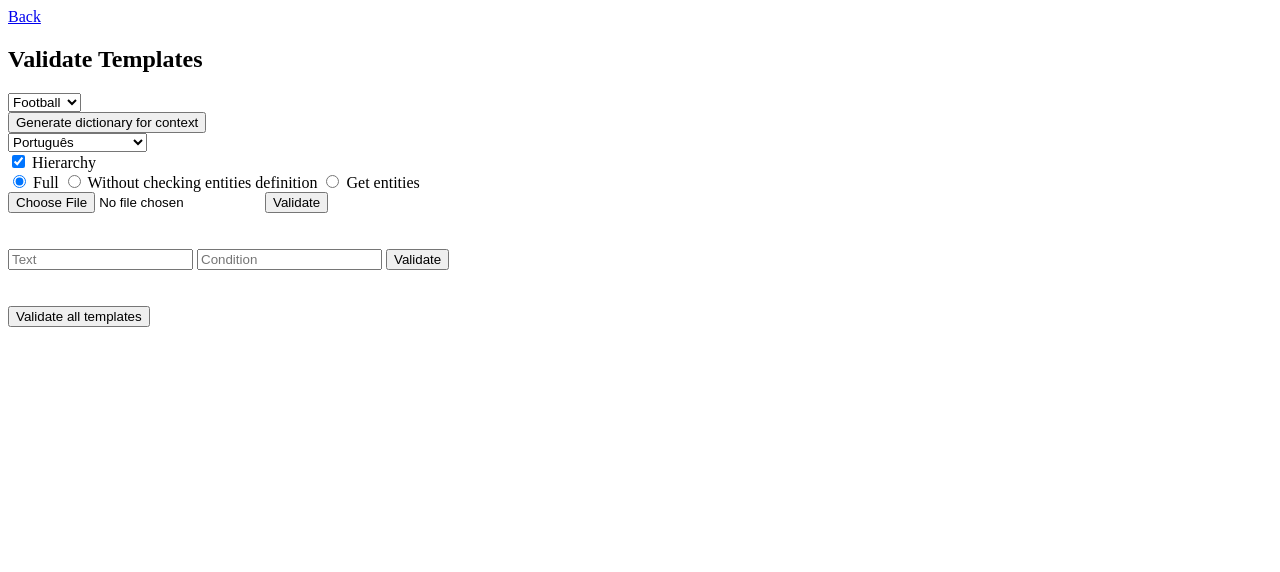
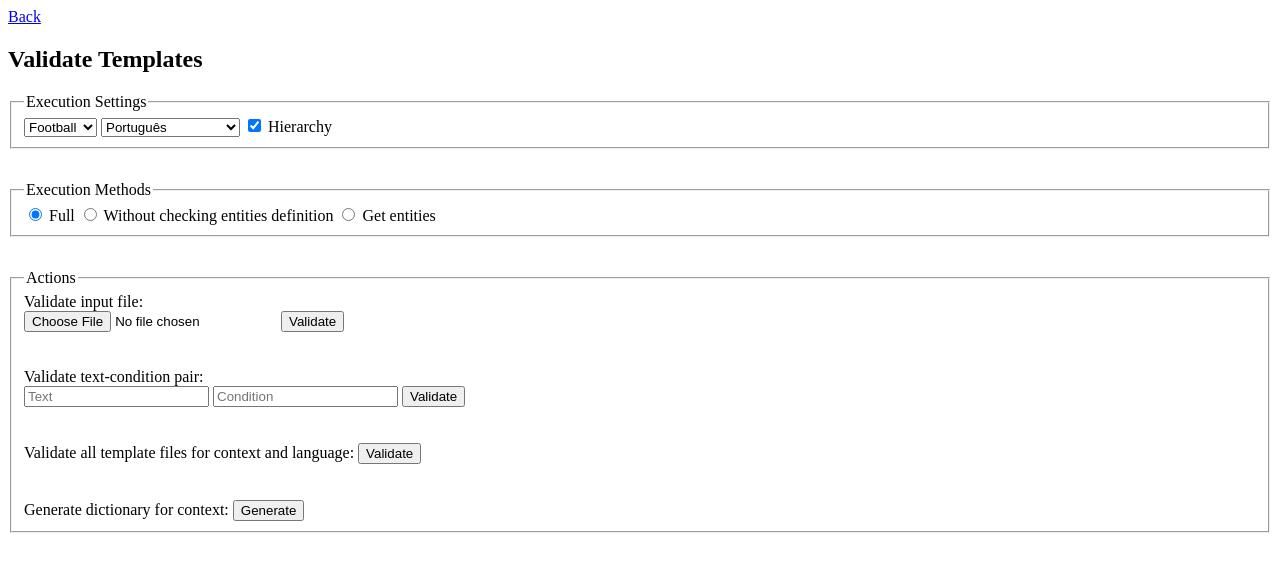
Before and after one commit to zerozeropt/prosebot, a PHP site: page /validator/index.php in a window 1280 px wide. Shown: the top 572 px of the page. Run offline with PHP 8.4, Linux system fonts and the light colour scheme.

Commit message:
Improve templates validator interface

```diff
--- a/prosebot/validator/index.php
+++ b/prosebot/validator/index.php
@@ -30,33 +30,28 @@ header('Content-Type: text/html; charset=utf8');
 	<a href="../index.php">Back</a>
 	<div>
 		<h2>Validate Templates</h2>
-		<form method="POST" enctype="multipart/form-data" style="display: grid">
-			<div>
+		<form method="POST" enctype="multipart/form-data">
+			<fieldset style="margin-bottom: 2rem;">
+				<legend>Execution Settings</legend>
 				<select name="context">
 					<?php
 					foreach (get_globals()["contexts"] as $context_key => $value) {
-							echo "<option value=\"".$context_key."\">".$value."</option>";
+						echo "<option value=\"" . $context_key . "\">" . $value . "</option>";
 					}
 					?>
 				</select>
-			</div>
-			<div>
-				<input type="submit" name="submitDictionaries" value="Generate dictionary for context">
-			</div>
-			<div>
 				<select name="lang">
 					<?php
 					foreach (get_globals()["languages"] as $lang_key => $value) {
-							echo "<option value=\"".$lang_key."\">".$value."</option>";
+						echo "<option value=\"" . $lang_key . "\">" . $value . "</option>";
 					}
 					?>
 				</select>
-			</div>
-			<div>
 				<input type="checkbox" id="hierarchy" name="hierarchy" checked>
 				<label for="hierarchy">Hierarchy</label>
-			</div>
-			<div>
+			</fieldset>
+			<fieldset style="margin-bottom: 2rem;">
+				<legend>Execution Methods</legend>
 				<input type="radio" id="full" name="validation_option" value="full" checked>
 				<label for="full">Full</label>
 
@@ -65,21 +60,36 @@ header('Content-Type: text/html; charset=utf8');
 
 				<input type="radio" id="get_entities" name="validation_option" value="get_entities">
 				<label for="full">Get entities</label>
-			</div>
+			</fieldset>
+			<fieldset style="margin-bottom: 2rem;">
+				<legend>Actions</legend>
+				<div style="display: flex; flex-direction: column;">
+					<label>Validate input file: </label>
 					<div>
 						<input type="file" name="file" accept="application/json">
 						<input type="submit" name="submitFile" value="Validate">
 					</div>
+				</div>
 				<br><br>
+				<div style="display: flex; flex-direction: column;">
+					<label>Validate text-condition pair: </label>
 					<div>
 						<input type="text" name="text" placeholder="Text">
 						<input type="text" name="condition" placeholder="Condition">
 						<input type="submit" name="submitTextCondition" value="Validate">
 					</div>
+				</div>
 				<br><br>
 				<div>
-				<input type="submit" name="submitAllFiles" value="Validate all templates">
+					<label>Validate all template files for context and language: </label>
+					<input type="submit" name="submitAllFiles" value="Validate">
 				</div>
+				<br><br>
+				<div>
+					<label>Generate dictionary for context: </label>
+					<input type="submit" name="submitDictionaries" value="Generate">
+				</div>
+			</fieldset>
 		</form>
 		<?php
 		if (isset($_POST["submitFile"])) {
@@ -88,43 +98,31 @@ header('Content-Type: text/html; charset=utf8');
 					$validator = new TemplatesValidator($_POST["lang"], $_POST["context"]);
 					$validator->set_file_path($_FILES["file"]["tmp_name"]);
 					$option = $_POST["validation_option"];
-					switch ($option) {
-						case "no_entites":
-							$validator->validate_no_entities_check(isset($_POST["hierarchy"]));
-							break;
-						case "get_entities":
-							$validator->validate_get_entities(isset($_POST["hierarchy"]));
-							break;
-						default:
-							$validator->validate_full(isset($_POST["hierarchy"]));
-							break;
-					}
+					$validator->execution_method($option, isset($_POST["hierarchy"]));
 				} catch (Exception $e) {
 					printP($e->getMessage());
 				}
 			}
-		}
-		else if (isset($_POST["submitTextCondition"])) {
+		} else if (isset($_POST["submitTextCondition"])) {
 			try {
 				$validator = new TemplatesValidator($_POST["lang"], $_POST["context"]);
 				$text = $_POST["text"];
 				$condition = $_POST["condition"];
-				echo "<br>Text: ".$text."<br>";
-				echo "Condition: ".$condition."<br>";
+				echo "<br>Text: " . $text . "<br>";
+				echo "Condition: " . $condition . "<br>";
 				$validator->validate_inputs($text, $condition);
 			} catch (Exception $e) {
 				printP($e->getMessage());
 			}
-		}
-		else if (isset($_POST["submitAllFiles"])) {
+		} else if (isset($_POST["submitAllFiles"])) {
 			try {
 				$validator = new TemplatesValidator($_POST["lang"], $_POST["context"]);
-				$validator->validate_all_files(isset($_POST["hierarchy"]));
+				$option = $_POST["validation_option"];
+				$validator->validate_all_files(isset($_POST["hierarchy"]), $option);
 			} catch (Exception $e) {
 				printP($e->getMessage());
 			}
-		}
-		else if (isset($_POST["submitDictionaries"])) {
+		} else if (isset($_POST["submitDictionaries"])) {
 			try {
 				TemplatesValidator::generate_dictionary($_POST["context"]);
 			} catch (Exception $e) {
--- a/prosebot/validator/templatesvalidator.php
+++ b/prosebot/validator/templatesvalidator.php
@@ -1,7 +1,7 @@
 <?php
-require_once(__DIR__.'/../utils.php');
-require_once(__DIR__.'/../global_vars.php');
-require_once(__DIR__."/../contexts/entities.php");
+require_once(__DIR__ . '/../utils.php');
+require_once(__DIR__ . '/../global_vars.php');
+require_once(__DIR__ . "/../contexts/entities.php");
 
 /**
  * Class to validate writing correction of templates
@@ -23,7 +23,7 @@ class TemplatesValidator
 		$this->templates_array = [];
 		$this->language = $language;  // language of the template to validate
 		$this->context = $context;
-		$this->dictionary = __DIR__."/../contexts/".$context."/dictionary/vars.json";
+		$this->dictionary = __DIR__ . "/../contexts/" . $context . "/dictionary/vars.json";
 		$this->unused_templates = [];					// to generate warnings of unused templates with hierarchy
 		$this->templates_queue = [];					// queue of templates to be parsed next
 		$this->valid_templates = [];					// all templates
@@ -32,18 +32,12 @@ class TemplatesValidator
 		$this->get_entities = false;					// get entities in file
 		$this->file_name = "";							// name of the file being evaluated
 		$this->vars_array = Utils::json_validate('{
-			"properties":{
+			"properties": {
 				"text": [],
 				"condition": []
 			},
-			"entities":{},
-			"connectors":{
-				"br": [],
-				"en": [],
-				"es": [],
-				"fr": [],
-				"pt": []
-			}
+			"entities": {},
+			"connectors": []
 		}'); // to print obtained entities, when get_entities = true
 	}
 
@@ -92,7 +86,7 @@ class TemplatesValidator
 	}
 
 	/**
-	 * Validate everything - option 1
+	 * Validate everything - setting 1
 	 * @param bool $has_hierarchy Whether it follows a hierarchic structure
 	 */
 	public function validate_full($has_hierarchy)
@@ -102,7 +96,7 @@ class TemplatesValidator
 	}
 
 	/**
-	 * Validate everything except if entities are defined - option 2
+	 * Validate everything except if entities are defined - setting 2
 	 * @param bool $has_hierarchy Whether it follows a hierarchic structure
 	 */
 	public function validate_no_entities_check($has_hierarchy)
@@ -112,7 +106,7 @@ class TemplatesValidator
 	}
 
 	/**
-	 * Validate everything except if entities are defined and get entities list - option 3.
+	 * Validate everything except if entities are defined and get entities list - setting 3.
 	 * Print entities.
 	 * @param bool $has_hierarchy Whether it follows a hierarchic structure
 	 */
@@ -121,29 +115,56 @@ class TemplatesValidator
 		$this->get_entities = true;
 		$this->validate_no_entities_check($has_hierarchy);
 
+		if ($this->file_name !== "") {
+			$length = strlen($this->file_name);
+			echo "<br>--------------------<br>";
+			echo mb_substr($this->file_name, 0, $length > 3 ? $length - 3 : $length) . "<br>";
+			echo "--------------------<br>";
+		}
+
 		echo "<br>Conditions:<br>";
-		foreach($this->vars_array->properties->condition as $property)
-			echo "-- ".$property."<br>";
+		foreach ($this->vars_array->properties->condition as $property)
+			echo "-- " . $property . "<br>";
 
 		echo "<br>Properties:<br>";
-		foreach($this->vars_array->properties->text as $property)
-			echo "-- ".$property."<br>";
+		foreach ($this->vars_array->properties->text as $property)
+			echo "-- " . $property . "<br>";
 
 		echo "<br>Entities:<br>";
-		foreach($this->vars_array->entities as $entity => $properties) {
-			echo "-- ".$entity."<br>";
+		foreach ($this->vars_array->entities as $entity => $properties) {
+			echo "-- " . $entity . "<br>";
 			foreach ($properties as $property)
-				echo "&nbsp;&nbsp;&nbsp;&nbsp;.".$property."<br>";
+				echo "&nbsp;&nbsp;&nbsp;&nbsp;." . $property . "<br>";
 		}
 
 		echo "<br>Connectors:<br>";
-		echo $this->language.":<br>";
-		foreach($this->vars_array->connectors->{$this->language} as $connector)
-			echo "-- ".$connector."<br>";
+		echo $this->language . ":<br>";
+		foreach ($this->vars_array->connectors as $connector)
+			echo "-- " . $connector . "<br>";
 	}
 
 	/**
-	 * Validate input text and condition - option 4
+	 * Execute one of the methods of validation available
+	 * @param string $option		One of the execution methods
+	 * @param bool 	 $has_hierarchy Whether it follows a hierarchic structure
+	 */
+	public function execution_method($option, $has_hierarchy)
+	{
+		switch ($option) {
+			case "no_entites":
+				$this->validate_no_entities_check($has_hierarchy);
+				break;
+			case "get_entities":
+				$this->validate_get_entities($has_hierarchy);
+				break;
+			default:
+				$this->validate_full($has_hierarchy);
+				break;
+		}
+	}
+
+	/**
+	 * Validate input text and condition - action 2
 	 * @param string $text      Text
 	 * @param string $condition Condition
 	 */
@@ -156,13 +177,13 @@ class TemplatesValidator
 	}
 
 	/**
-	 * Validate all template files in the system - option 5
-	 * @param bool $has_hierarchy Whether it follows a hierarchic structure
+	 * Validate all template files in the system - action 3
+	 * @param bool 	 $has_hierarchy Whether it follows a hierarchic structure
+	 * @param string $option		One of the execution methods
 	 */
-	public function validate_all_files($has_hierarchy)
+	public function validate_all_files($has_hierarchy, $option)
 	{
-		$this->set_vars($this->dictionary);
-		$dir = __DIR__."/../contexts/".$this->context."/templates/".$this->language."/";
+		$dir = __DIR__ . "/../contexts/" . $this->context . "/templates/" . $this->language . "/";
 		$templates = scandir($dir);
 		if ($templates === false) {
 			echo "Warning: Directory is empty<br>";
@@ -170,25 +191,24 @@ class TemplatesValidator
 		}
 
 		// For each template
-		foreach($templates as $template_name) {
+		foreach ($templates as $template_name) {
 			// Skip . and ..
 			if ($template_name == "." || $template_name == "..")
 				continue;
 			// Validate file
 			try {
-				$this->file_name = "[".$template_name."] -> ";
-				$this->set_file_path($dir.$template_name);
-				$this->validate_template($has_hierarchy);
-			}
-			catch(Exception $e) {
+				$this->file_name = "[" . $template_name . "] -> ";
+				$this->set_file_path($dir . $template_name);
+				$this->execution_method($option, $has_hierarchy);
+			} catch (Exception $e) {
 				// If error, throw exception with file name
-				throw new Exception("[".$template_name."] -> ".$e->getMessage());
+				throw new Exception("[" . $template_name . "] -> " . $e->getMessage());
 			}
 		}
 	}
 
 	/**
-	 * Validate input text and condition and return status - option 6
+	 * Validate input text and condition and return status - action 5
 	 * @param object $template Template composed of text and condition properties
 	 */
 	public function validate_template_get_status($template)
@@ -200,11 +220,10 @@ class TemplatesValidator
 		try {
 			$this->validate_text("", $template->text);
 			$this->validate_condition("", $template->condition);
-		}
-		catch (Exception $e) {
+		} catch (Exception $e) {
 			$status[0] = 0;
 			$status[1] = $e->getMessage();
-			echo $status[1]."<br>";
+			echo $status[1] . "<br>";
 		}
 
 		return $status;
@@ -229,7 +248,7 @@ class TemplatesValidator
 
 		// Print unused templates as warnings
 		foreach ($this->unused_templates as $unused_key)
-			echo $this->file_name."Warning: \"$unused_key\" defined but never used.<br>";
+			echo $this->file_name . "Warning: \"$unused_key\" defined but never used.<br>";
 	}
 
 	/**
@@ -250,7 +269,7 @@ class TemplatesValidator
 		// Get current value
 		$current_value = $this->templates_array->{$current_key};
 		// Validate current element
-		$this->validate_element($path."[".$current_key."]", $current_value);
+		$this->validate_element($path . "[" . $current_key . "]", $current_value);
 
 		// Remove current template from arrays
 		$removed_unused_key = array_search($current_key, $this->unused_templates);
@@ -272,11 +291,11 @@ class TemplatesValidator
 	private function validate_object($path)
 	{
 		// For each template
-		foreach($this->valid_templates as $current_key) {
+		foreach ($this->valid_templates as $current_key) {
 			// Get value
 			$current_value = $this->templates_array->{$current_key};
 			// Validate element
-			$this->validate_element($path."[".$current_key."]", $current_value);
+			$this->validate_element($path . "[" . $current_key . "]", $current_value);
 		}
 
 		// Clear unused templates, no warnings, no hierarchy
@@ -291,8 +310,8 @@ class TemplatesValidator
 	private function validate_element($path, $element)
 	{
 		$count = 0;
-		foreach($element as $template){
-			$path_elem = $path."[".$count."]";
+		foreach ($element as $template) {
+			$path_elem = $path . "[" . $count . "]";
 
 			// An element must have text and condition keys
 			if (!isset($template->text))
@@ -318,7 +337,7 @@ class TemplatesValidator
 		$path .= "[text]";
 
 		// Validate links
-		if (preg_match('/@.+link/u',$text) && !preg_match('/@.*link.*<\/a>/u',$text))
+		if (preg_match('/@.+link/u', $text) && !preg_match('/@.*link.*<\/a>/u', $text))
 			$this->throw_error_bad_link($path, $text, "missing closing hyperlink with </a>");
 
 		// Split text through {tokens}
@@ -651,7 +670,7 @@ class TemplatesValidator
 			$this->throw_error_bad_boolean($path, $expression);
 
 		// For each side of expression
-		foreach($express_array as $expr) {
+		foreach ($express_array as $expr) {
 			$exp = trim($expr);
 			// If not a number or a string
 			if (!preg_match('/(?<![\w\d\W])-?([0-9]|".*")+$/u', $exp))
@@ -745,7 +764,7 @@ class TemplatesValidator
 			$this->throw_error_bad_variable($path, "empty variable");
 
 		if (!preg_match('/(?<![\w\d\W])[A-Za-z][\w$]*(\.[\w$]+)?(\[\d+])?$(?![\w\d\W])/u', $variable))
-			echo $this->file_name."Warning: ".$path." - Invalid variable name: \"$variable\"<br>";
+			echo $this->file_name . "Warning: " . $path . " - Invalid variable name: \"$variable\"<br>";
 	}
 
 	/**
@@ -773,7 +792,7 @@ class TemplatesValidator
 		$this->validate_variable($path, $property);
 		if ($this->check_entities)
 			if ($type == self::TEXT_TYPE && !in_array($property, $this->vars_array->properties->{$type}))
-				$this->throw_error_bad_token($path, $property, "property not defined for [".$type."]");
+				$this->throw_error_bad_token($path, $property, "property not defined for [" . $type . "]");
 
 		// Push to properties list
 		if ($this->get_entities && !in_array($property, $this->vars_array->properties->{$type}))
@@ -788,7 +807,7 @@ class TemplatesValidator
 	 */
 	private function is_arg_condition_defined($path, $entity, $property)
 	{
-		$full_condition = $entity.".".$property;
+		$full_condition = $entity . "." . $property;
 		if ($entity !== "#arg")
 			$this->throw_error_bad_condition($path, $full_condition, "not in #arg.property format");
 		$this->validate_variable($path, $property);
@@ -835,7 +854,7 @@ class TemplatesValidator
 
 			// enitity not specified (= #arg)
 			if ($entity == "#arg") {
-				foreach($this->vars_array->entities->entities_properties as $key => $properties) {
+				foreach ($this->vars_array->entities->entities_properties as $key => $properties) {
 					if (in_array($property, $properties)) {
 						$has_error = false;
 						break;
@@ -848,7 +867,7 @@ class TemplatesValidator
 
 			// if error, throw exception
 			if ($has_error)
-				$this->throw_error_bad_construct($path, $entity.".".$property, $entity." does not have property \"".$property."\"");
+				$this->throw_error_bad_construct($path, $entity . "." . $property, $entity . " does not have property \"" . $property . "\"");
 		}
 
 		// Push to entity.properties list
@@ -865,7 +884,7 @@ class TemplatesValidator
 	{
 		$this->validate_template_variable($path, $template);
 		if (!in_array($template, $this->valid_templates) && $this->check_templates)
-			echo $this->file_name."Warning: ".$path." - Wrong token construction: \"{".$template."}\", template not defined<br>";
+			echo $this->file_name . "Warning: " . $path . " - Wrong token construction: \"{" . $template . "}\", template not defined<br>";
 	}
 
 	/**
@@ -890,8 +909,7 @@ class TemplatesValidator
 		if (count($entity_array) == 3) {
 			$has_n = preg_match('/^n:(.(?![:]))+$/u', $entity_array[2]);
 			$incorrect_form_fm = ($has_f + $has_m + $has_n) == 1 || ($has_f + $has_m + $has_n) == 2;
-		}
-		else $incorrect_form_fm = ($has_f + $has_m) == 1;
+		} else $incorrect_form_fm = ($has_f + $has_m) == 1;
 
 		if ($incorrect_form_sp)
 			$this->throw_error_bad_token($path, $entity, "should be s:string|p:string");
@@ -917,8 +935,8 @@ class TemplatesValidator
 			$this->throw_error_bad_token($path, $connector, "connector not defined");
 
 		// Push to connectors list
-		if ($this->get_entities && !in_array(strtolower($connector), $this->vars_array->connectors->{$this->language}))
-			array_push($this->vars_array->connectors->{$this->language}, strtolower($connector));
+		if ($this->get_entities && !in_array(strtolower($connector), $this->vars_array->connectors))
+			array_push($this->vars_array->connectors, strtolower($connector));
 	}
 
 	/**
@@ -930,7 +948,7 @@ class TemplatesValidator
 	 */
 	private function throw_error_missing_text($path)
 	{
-		throw new Exception("<b>Error:</b> ".$path." - Missing \"text\" key on element");
+		throw new Exception("<b>Error:</b> " . $path . " - Missing \"text\" key on element");
 	}
 
 	/**
@@ -939,7 +957,7 @@ class TemplatesValidator
 	 */
 	private function throw_error_missing_condition($path)
 	{
-		throw new Exception("<b>Error:</b> ".$path." - Missing \"condition\" key on element");
+		throw new Exception("<b>Error:</b> " . $path . " - Missing \"condition\" key on element");
 	}
 
 	/**
@@ -950,7 +968,7 @@ class TemplatesValidator
 	 */
 	private function throw_error_missing_bracket($path, $bracket, $chunk)
 	{
-		throw new Exception("<b>Error:</b> ".$path." - Missing \"".$bracket."\" on chunk \"".$chunk."\"");
+		throw new Exception("<b>Error:</b> " . $path . " - Missing \"" . $bracket . "\" on chunk \"" . $chunk . "\"");
 	}
 
 	/**
@@ -961,7 +979,7 @@ class TemplatesValidator
 	 */
 	private function throw_error_expected_found($path, $expected, $found)
 	{
-		throw new Exception("<b>Error:</b> ".$path." - Expected \"".$expected."\", found \"".$found."\"");
+		throw new Exception("<b>Error:</b> " . $path . " - Expected \"" . $expected . "\", found \"" . $found . "\"");
 	}
 
 	/**
@@ -972,7 +990,7 @@ class TemplatesValidator
 	 */
 	private function throw_error_bad_token($path, $token, $explanation)
 	{
-		throw new Exception("<b>Error:</b> ".$path." - Wrong token construction: \"{".$token."}\", ".$explanation);
+		throw new Exception("<b>Error:</b> " . $path . " - Wrong token construction: \"{" . $token . "}\", " . $explanation);
 	}
 
 	/**
@@ -983,7 +1001,7 @@ class TemplatesValidator
 	 */
 	private function throw_error_bad_construct($path, $construct, $explanation)
 	{
-		throw new Exception("<b>Error:</b> ".$path." - Wrong construction: \"{".$construct."}\", ".$explanation);
+		throw new Exception("<b>Error:</b> " . $path . " - Wrong construction: \"{" . $construct . "}\", " . $explanation);
 	}
 
 	/**
@@ -994,7 +1012,7 @@ class TemplatesValidator
 	 */
 	private function throw_error_bad_condition($path, $condition, $explanation)
 	{
-		throw new Exception("<b>Error:</b> ".$path." - Wrong condition construction: \"{".$condition."}\", ".$explanation);
+		throw new Exception("<b>Error:</b> " . $path . " - Wrong condition construction: \"{" . $condition . "}\", " . $explanation);
 	}
 
 	/**
@@ -1004,7 +1022,7 @@ class TemplatesValidator
 	 */
 	private function throw_error_bad_variable($path, $variable)
 	{
-		throw new Exception("<b>Error:</b> ".$path." - Invalid variable name: \"".$variable."\"");
+		throw new Exception("<b>Error:</b> " . $path . " - Invalid variable name: \"" . $variable . "\"");
 	}
 
 	/**
@@ -1014,7 +1032,7 @@ class TemplatesValidator
 	 */
 	private function throw_error_bad_boolean($path, $express)
 	{
-		throw new Exception("<b>Error:</b> ".$path." - Wrong boolean expression construction: \"".$express."\"");
+		throw new Exception("<b>Error:</b> " . $path . " - Wrong boolean expression construction: \"" . $express . "\"");
 	}
 
 	/**
@@ -1025,7 +1043,7 @@ class TemplatesValidator
 	 */
 	private function throw_error_bad_link($path, $link, $explanation)
 	{
-		throw new Exception("<b>Error:</b> ".$path." - Wrong link construction: \"".$link."\", ".$explanation);
+		throw new Exception("<b>Error:</b> " . $path . " - Wrong link construction: \"" . $link . "\", " . $explanation);
 	}
 
 	/**
@@ -1035,8 +1053,8 @@ class TemplatesValidator
 	public static function generate_dictionary($context)
 	{
 		$main_entity = get_globals()["main_entities_classes"][$context];
-		require_once(__DIR__."/../contexts/".$context."/managers/propertiesmanager.php");
-		require_once(__DIR__."/../contexts/".$context."/entities/".$main_entity[1].".php");
+		require_once(__DIR__ . "/../contexts/" . $context . "/managers/propertiesmanager.php");
+		require_once(__DIR__ . "/../contexts/" . $context . "/entities/" . $main_entity[1] . ".php");
 
 		$dictionary = array();
 		$properties_manager = "PropertiesManager" . ucfirst($context);
@@ -1059,7 +1077,7 @@ class TemplatesValidator
 		$dictionary["properties"]["text"] = [];
 		$dictionary["entities"]["#arg"] = "any";
 		$entities = $main_entity[0]::get_entities_list();
-        foreach($entities as $entity_name => $entity_getter) {
+		foreach ($entities as $entity_name => $entity_getter) {
 			switch (get_class($entity_getter)) {
 				case EntityGetterManager::class:
 				case EntityGetterFlat::class: {
@@ -1068,23 +1086,23 @@ class TemplatesValidator
 					}
 				case EntityGetterSub::class: {
 						array_push($dictionary["properties"]["text"], $entity_name);
-					$dictionary["entities"][$entity_name] = $entity_getter->classname."_properties";
-                    $dictionary["entities"]["entities_properties"][$entity_getter->classname."_properties"] = [];
+						$dictionary["entities"][$entity_name] = $entity_getter->classname . "_properties";
+						$dictionary["entities"]["entities_properties"][$entity_getter->classname . "_properties"] = [];
 						$entities_list = $entity_getter->classname::get_entities_list();
 						foreach ($entities_list as $prop_entity_name => $prop_entity_getter)
-                        array_push($dictionary["entities"]["entities_properties"][$entity_getter->classname."_properties"], $prop_entity_name);
+							array_push($dictionary["entities"]["entities_properties"][$entity_getter->classname . "_properties"], $prop_entity_name);
 						break;
 					}
 			}
 		}
 
-		$grammars = scandir(__DIR__."/../grammars");
+		$grammars = scandir(__DIR__ . "/../grammars");
 		foreach ($grammars as $lang) {
 
 			if (!in_array($lang, array_keys(get_globals()["languages"])))
 				continue;
 
-			require_once(__DIR__."/../grammars/".$lang."/grammar.php");
+			require_once(__DIR__ . "/../grammars/" . $lang . "/grammar.php");
 			$grammar_class_name = "Grammar" . strtoupper($lang);
 
 			$dictionary["connectors"][$lang] = array_map(
@@ -1096,8 +1114,7 @@ class TemplatesValidator
 		}
 
 		// Write file
-        $dictionary_file = fopen(__DIR__."/../contexts/".$context."/dictionary/vars.json", "w");
+		$dictionary_file = fopen(__DIR__ . "/../contexts/" . $context . "/dictionary/vars.json", "w");
 		fwrite($dictionary_file, json_encode($dictionary));
 	}
 }
-?>
```
Lines whose indentation alone changed are shown as unchanged.
